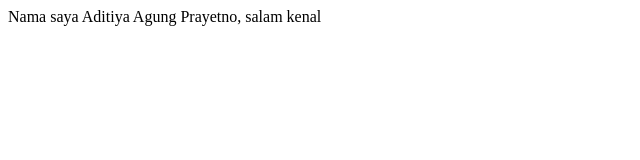
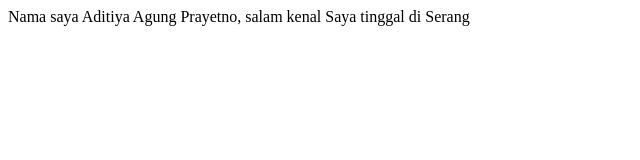
Before and after one commit to aditiya105/new-project-laravel, a plain HTML site: page index.html in a window 1280 px wide. Shown: the whole page, without its empty margins (0-640 px from the left). Drawn offline with Linux system fonts and the light colour scheme.

Commit message:
add tempat tinggal

```diff
--- a/index.html
+++ b/index.html
@@ -4,5 +4,7 @@
     </head>
     <body>
         Nama saya Aditiya Agung Prayetno, salam kenal
+
+        Saya tinggal di Serang
     </body>
 </html>
```
